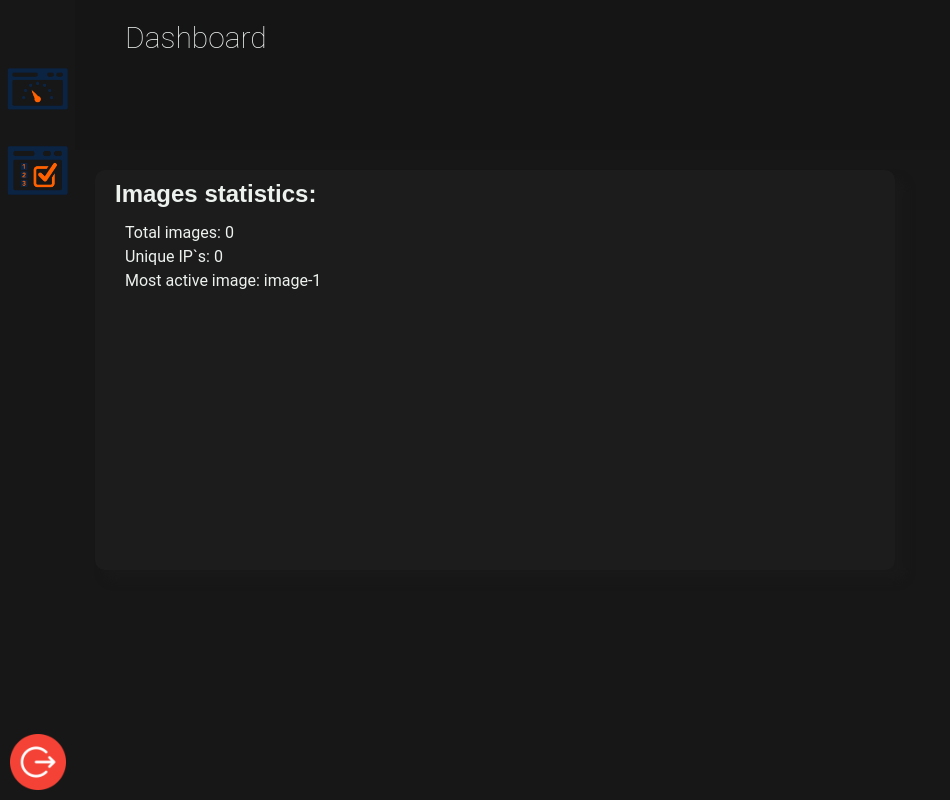
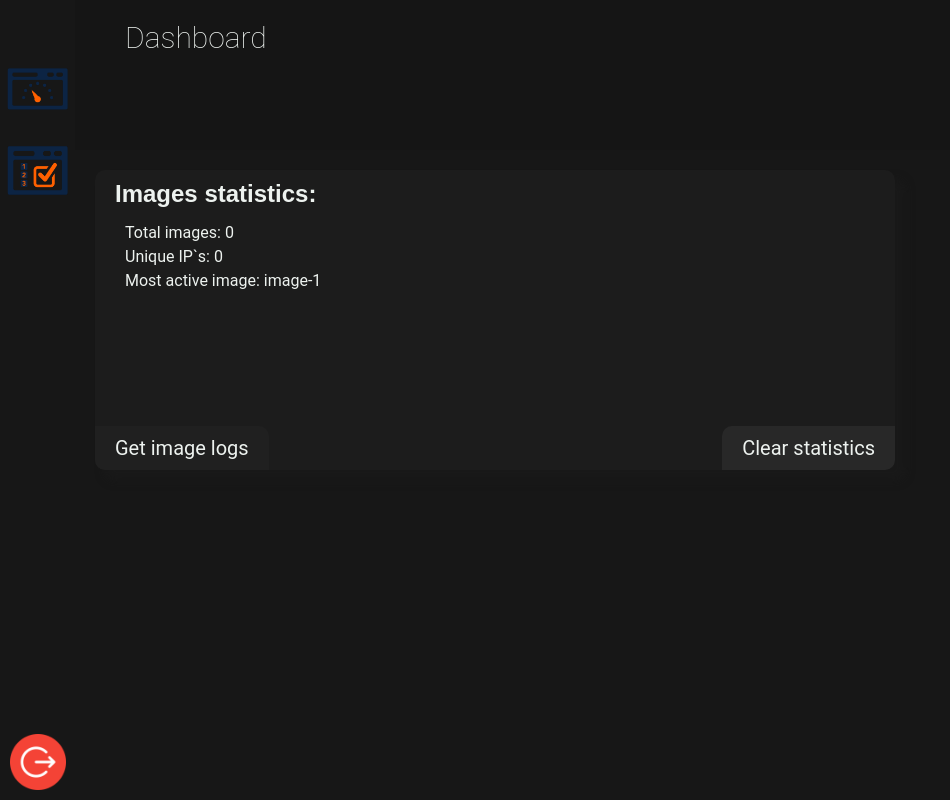
Before and after one commit to Konstantin-create/image_bank, a Flask app: page /admin/dashboard in a window 1280 px wide. Shown: the whole page, without its empty margins (0-950 px from the left). Run offline with Flask 2, Linux system fonts and the light colour scheme; the visitor is signed in with stand-in values (Sample User, id 1); data that the repository does not hold is empty.

Commit message:
feat: worked at dashboard button

```diff
--- a/app/static/css/admin/dashboard_page_styles.css
+++ b/app/static/css/admin/dashboard_page_styles.css
@@ -12,9 +12,11 @@ a {
 }
 
 .main-stat {
+    position: relative;
+    box-sizing: border-box;
     width: 800px;
     height: auto;
-    min-height: 400px;
+    min-height: 300px;
     background-color: #1c1c1c;
     border-radius: 10px;
     box-shadow: 10px 10px 10px rgba(28, 28, 28, .5);
@@ -38,3 +40,47 @@ a {
     padding-top: 5px;
     padding-left: 10px;
 }
+
+.main-stat-get-button {
+    position: absolute;
+    left: 0;
+    bottom: 0;
+
+    font-family: Roboto, sans-serif;
+    font-size: 20px;
+
+    color: #EDF2EF;
+    background-color: #202020;
+
+    padding: 10px 20px;
+    border-radius: 0 10px 0 10px;
+    cursor: pointer;
+    transition: .5s;
+
+    box-sizing: border-box;
+}
+
+.main-stat-get-button:hover {
+    background-color: #282828;
+}
+
+.main-stat-clear-button {
+    position: absolute;
+    right: 0;
+    bottom: 0;
+
+    font-family: Roboto, sans-serif;
+    font-size: 20px;
+
+    color: #EDF2EF;
+    background-color: #202020;
+
+    padding: 10px 20px;
+    border-radius: 10px 0 10px 0;
+    cursor: pointer;
+    transition: .5s;
+}
+
+.main-stat-clear-button {
+    background-color: #282828;
+}
--- a/app/templates/admin/dashboard_page.html
+++ b/app/templates/admin/dashboard_page.html
@@ -14,8 +14,10 @@
     <p class="main-stat-el">Total images: {{ data['images']['total'] }}</p>
     <p class="main-stat-el">Unique IP`s: {{ data['images']['unique_ip'] }}</p>
     <p class="main-stat-el">Most active image: {{ data['images']['popular_image'] }}</p>
+    <p class="main-stat-get-button"><a href="/admin/image-logs/view">Get image logs</a></p>
+    <p class="main-stat-clear-button"><a href="/admin/image-logs/clear">Clear statistics</a></p>
 </div>
-<!--todo: add logs-->
+<!--todo: add request logs-->
 {% endblock %}
 
 {% block js %}
```
